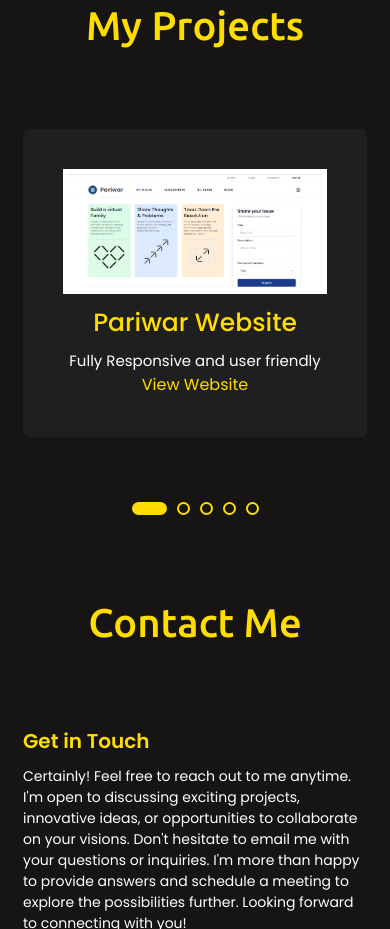
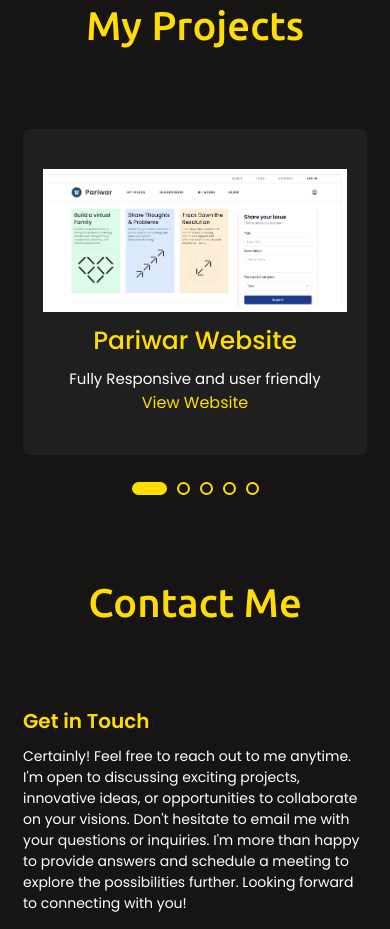
Before and after one commit to imabuzerkhan/Javascript-project, a plain HTML site: page portfolio/index.html in a window 390 px wide. Shown: the part 2920-3849 px from the top of the page. Drawn offline with nearby package versions, Linux system fonts and the light colour scheme; some icons are missing.

Commit message:
new commit

```diff
--- a/portfolio/style.css
+++ b/portfolio/style.css
@@ -860,7 +860,7 @@ section .title::after {
 }
 .projects .carousel .card {
 
-  padding: 40px 40px;
+  padding: 40px 20px;
 
 }
 }
```
